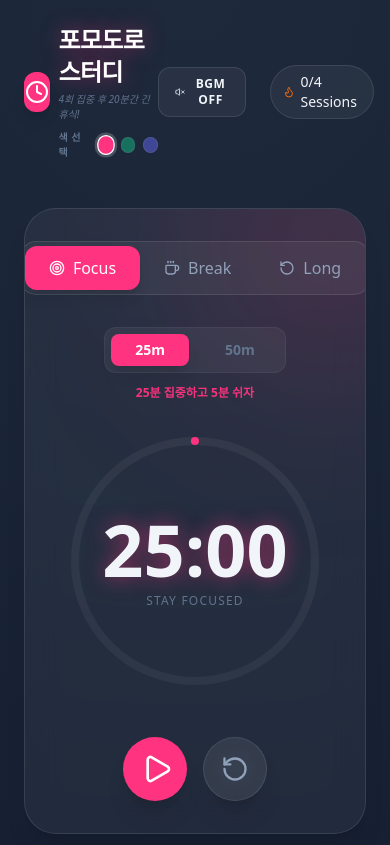
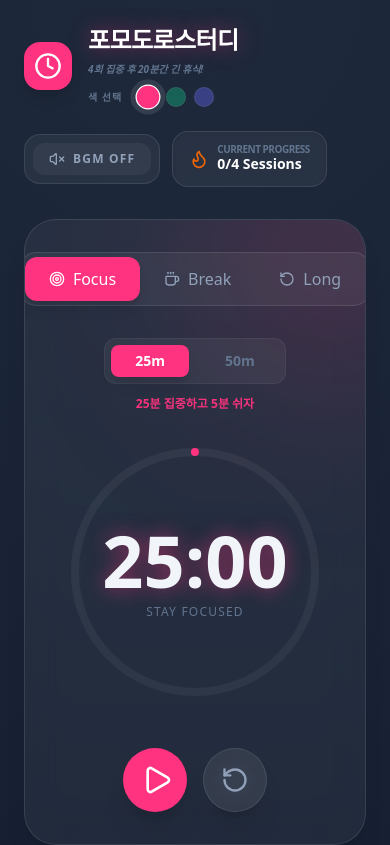
Before and after one commit to dennyjostar/pomodoro-study, a React (Vite) app: page / in a window 390 px wide. Shown: the top 845 px of the page. Built offline with nearby package versions, Linux system fonts and the light colour scheme.

Commit message:
Fix: Responsive header and BGM controls for mobile

```diff
--- a/src/App.jsx
+++ b/src/App.jsx
@@ -181,24 +181,25 @@ export default function App() {
   return (
     <div className="min-h-screen flex flex-col items-center justify-center p-6 sm:p-12">
       {/* Header */}
-      <div className="w-full max-w-4xl flex items-center justify-between mb-12">
-        <div className="flex items-center gap-2">
-          <div className={cn("w-10 h-10 rounded-xl flex items-center justify-center shadow-lg transition-all duration-500", THEMES[theme].primary, THEMES[theme].glow)}>
-            <Clock className="text-white w-6 h-6" />
+      <div className="w-full max-w-4xl flex flex-col md:flex-row items-start md:items-center justify-between mb-8 gap-6">
+        <div className="flex items-center gap-4">
+          <div className={cn("w-12 h-12 rounded-2xl flex items-center justify-center shadow-lg transition-all duration-500 flex-shrink-0", THEMES[theme].primary, THEMES[theme].glow)}>
+            <Clock className="text-white w-7 h-7" />
           </div>
-          <div className="flex flex-col gap-1">
-            <h1 className={cn("text-2xl font-bold tracking-tight text-white transition-all duration-500", THEMES[theme].glow)}>포모도로스터디</h1>
-            <p className="text-slate-500 text-[10px] font-medium italic">4회 집중 후 20분간 긴 휴식!</p>
-            <div className="flex items-center gap-2 mt-1">
-              <span className="text-slate-500 text-[10px] font-bold uppercase tracking-wider mr-1">색 선택</span>
+          <div className="flex flex-col gap-1.5">
+            <h1 className={cn("text-2xl font-black tracking-tight text-white transition-all duration-500", THEMES[theme].glow)}>포모도로스터디</h1>
+            <p className="text-slate-500 text-[10px] font-semibold italic">4회 집중 후 20분간 긴 휴식!</p>
+            <div className="flex items-center gap-3 mt-1">
+              <span className="text-slate-500 text-[10px] font-bold uppercase tracking-widest mr-1">색 선택</span>
+              <div className="flex gap-2">
                 {Object.entries(THEMES).map(([key, t]) => (
                   <button
                     key={key}
                     onClick={() => setTheme(key)}
                     className={cn(
-                    "w-4 h-4 rounded-full border border-white/20 transition-all",
+                      "w-5 h-5 rounded-full border border-white/20 transition-all",
                       t.primary,
-                    theme === key ? "scale-125 border-white ring-2 ring-white/20" : "opacity-50 hover:opacity-100"
+                      theme === key ? "scale-125 border-white ring-4 ring-white/10" : "opacity-40 hover:opacity-100"
                     )}
                     title={t.name}
                   />
@@ -206,30 +207,30 @@ export default function App() {
               </div>
             </div>
           </div>
-        <div className="flex items-center gap-6">
-          <div className="flex flex-col items-end gap-2">
-            <div className="flex items-center gap-3">
-              {isMusicPlaying && (
-                <div className="flex items-end gap-0.5 h-4 mb-0.5">
+        </div>
+
+        <div className="flex flex-wrap items-center gap-3 w-full md:w-auto">
+          <div className="flex flex-col gap-2">
+            <div className="flex items-center gap-3 bg-white/5 p-2 rounded-2xl border border-white/10">
+              <button
+                onClick={toggleMusic}
+                className={cn(
+                  "flex items-center gap-2 px-4 py-2 rounded-xl transition-all duration-500",
+                  isMusicPlaying ? cn(THEMES[theme].bg, THEMES[theme].text) : "bg-white/5 hover:bg-white/10 text-slate-400"
+                )}
+              >
+                {isMusicPlaying ? (
+                  <div className="flex items-end gap-0.5 h-3 mr-1">
                     <div className={cn("w-0.5 rounded-full music-bar-1", THEMES[theme].primary)}></div>
                     <div className={cn("w-0.5 rounded-full music-bar-2", THEMES[theme].primary)}></div>
                     <div className={cn("w-0.5 rounded-full music-bar-3", THEMES[theme].primary)}></div>
-                  <div className={cn("w-0.5 rounded-full music-bar-4", THEMES[theme].primary)}></div>
                   </div>
-              )}
-              <button
-                onClick={toggleMusic}
-                className={cn(
-                  "flex items-center gap-2 px-4 py-2 rounded-xl transition-all border border-white/10 duration-500",
-                  isMusicPlaying ? cn(THEMES[theme].bg, THEMES[theme].text, THEMES[theme].border) : "bg-white/5 hover:bg-white/10"
-                )}
-              >
-                {isMusicPlaying ? <Volume2 className="w-4 h-4" /> : <VolumeX className="w-4 h-4" />}
-                <span className="text-xs font-bold uppercase tracking-wider">{isMusicPlaying ? "Playing" : "BGM OFF"}</span>
+                ) : <VolumeX className="w-4 h-4" />}
+                <span className="text-xs font-black uppercase tracking-widest">{isMusicPlaying ? "Playing" : "BGM OFF"}</span>
               </button>
-            </div>
+
               {isMusicPlaying && (
-              <div className="flex items-center gap-2 bg-white/5 px-3 py-1.5 rounded-lg border border-white/5 animate-in fade-in slide-in-from-top-1">
+                <div className="flex items-center gap-3 px-2 border-l border-white/10 animate-in fade-in slide-in-from-left-2">
                   <Volume2 className="w-3 h-3 text-slate-500" />
                   <input
                     type="range"
@@ -238,14 +239,18 @@ export default function App() {
                     step="0.01"
                     value={volume}
                     onChange={(e) => setVolume(parseFloat(e.target.value))}
-                  className={cn("w-20 h-1 rounded-lg appearance-none cursor-pointer duration-500 accent-current", THEMES[theme].text)}
+                    className={cn("w-16 h-1 rounded-lg appearance-none cursor-pointer accent-current", THEMES[theme].text)}
                   />
                 </div>
               )}
             </div>
-          <div className="flex items-center gap-1.5 bg-white/5 px-3 py-1.5 rounded-full border border-white/10">
-            <Flame className="w-4 h-4 text-orange-500" />
-            <span className="text-sm font-medium">{cycleCount}/4 Sessions</span>
+          </div>
+          <div className="flex items-center gap-2 bg-white/5 px-4 py-3 rounded-2xl border border-white/10 shadow-inner">
+            <Flame className="w-5 h-5 text-orange-500 animate-pulse" />
+            <div className="flex flex-col items-start leading-none">
+              <span className="text-[10px] text-slate-500 font-bold uppercase tracking-tighter">Current Progress</span>
+              <span className="text-sm font-black text-white">{cycleCount}/4 Sessions</span>
+            </div>
           </div>
         </div>
       </div>
```
Also changed, not shown: commit-msg.txt (added). Lines whose indentation alone changed are shown as unchanged.
